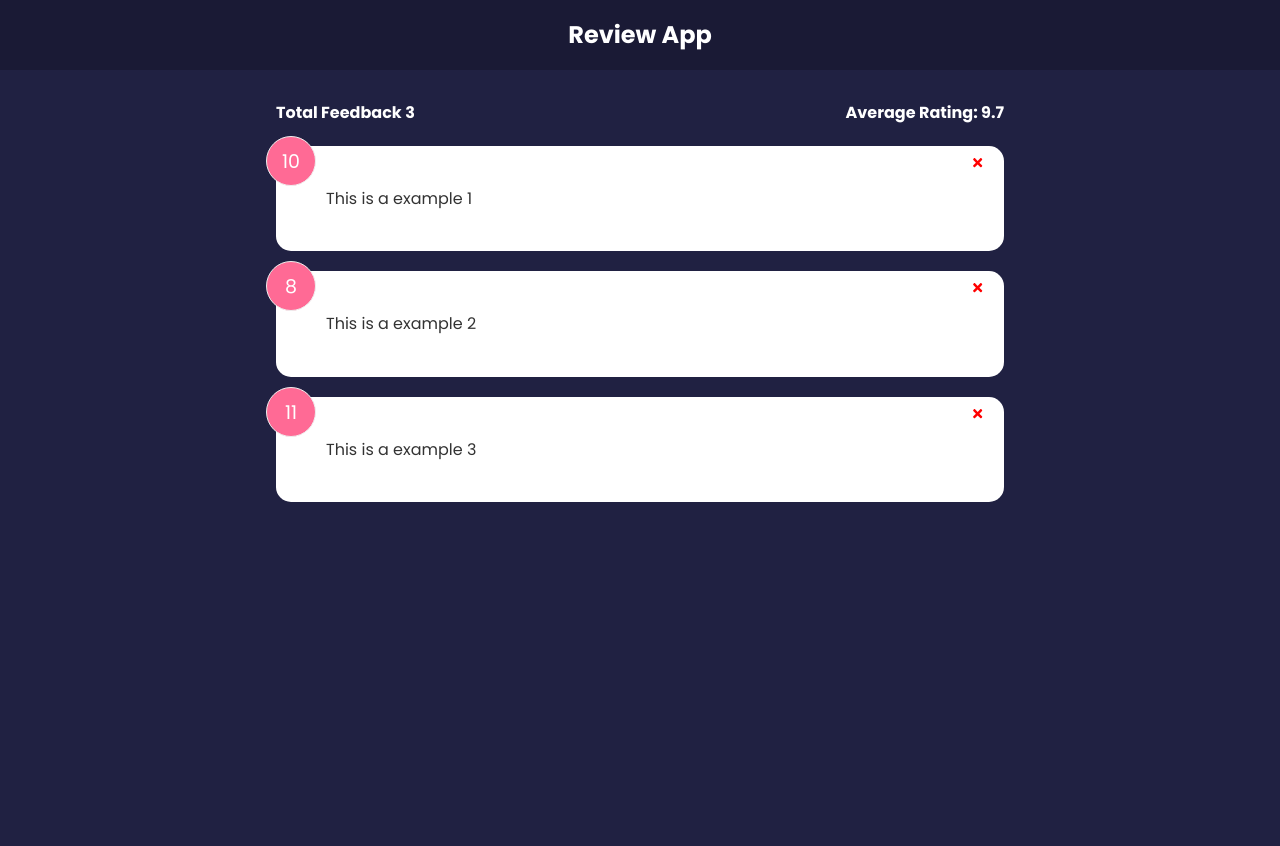
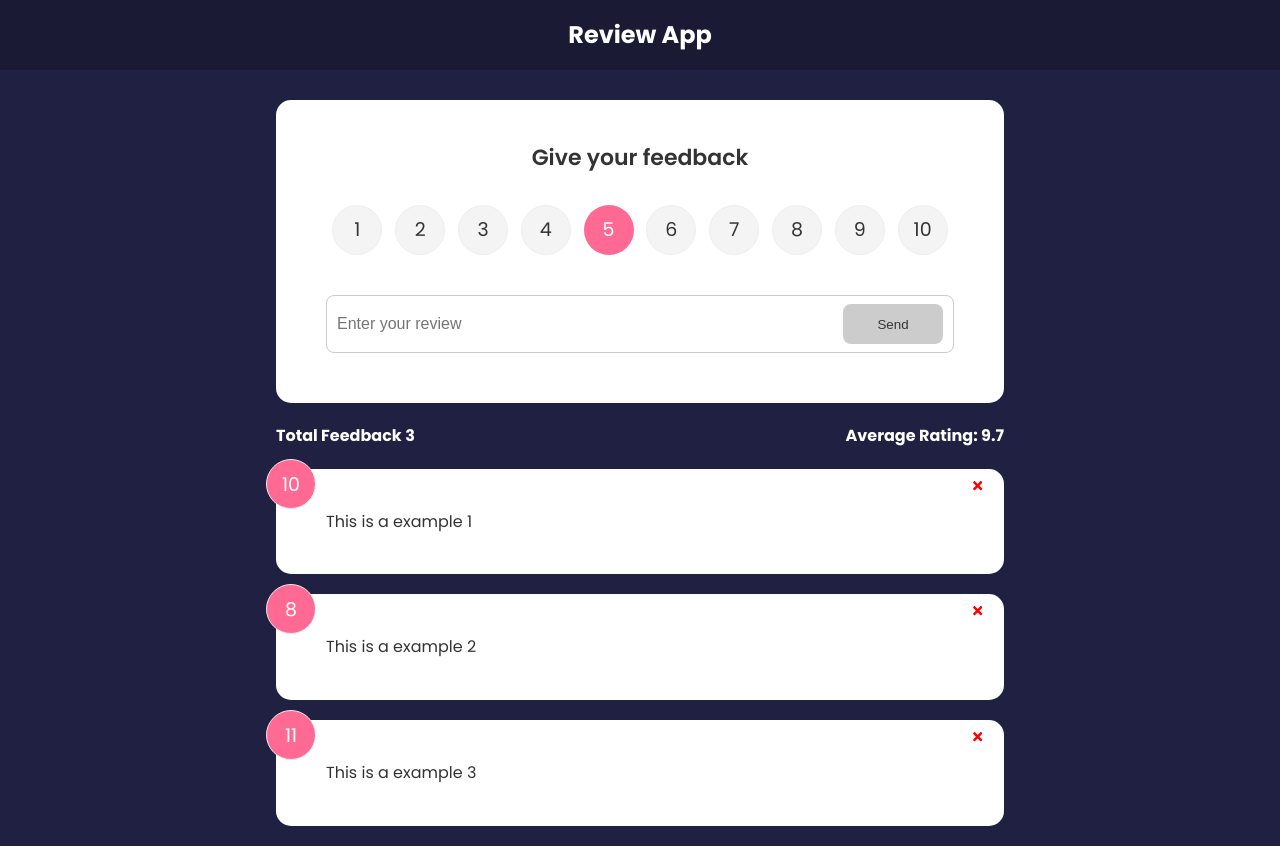
Before and after one commit to jaganjavid/keerthana-batch, a React (Create React App) app in the folder react/review-app/: page / in a window 1280 px wide. Before the commit the page ends 800 px from the top, so only its background shows below. Built offline with nearby package versions, Linux system fonts and the light colour scheme.

Commit message:
rating added

```diff
--- a/react/review-app/src/App.js
+++ b/react/review-app/src/App.js
@@ -2,7 +2,7 @@
 import Header from "./components/Header"
 import FeedbackList from "./components/FeedbackList"
 import FeedbackStats from "./components/FeedbackStats"
-
+import FeedbackForm from "./components/FeedbackForm"
 
 const App = () => {
 
@@ -41,6 +41,7 @@
     <>
       <Header/>
       <div className="container">
+        <FeedbackForm/>
         <FeedbackStats feedback={feedback}/>
         <FeedbackList feedback={feedback} handleDelete={deleteFeedback}/>
       </div>
--- /dev/null
+++ b/react/review-app/src/components/FeedbackForm.jsx
@@ -0,0 +1,50 @@
+import React, { useState } from 'react'
+import Card from './shared/Card'
+import Button from './shared/Button';
+import RatingSelect from './RatingSelect';
+
+
+const FeedbackForm = () => {
+
+  const [text, setText] = useState("");
+  const [btnDisabled, setBtnDisabled] = useState(true);
+  const [message, setMessage] = useState("");
+
+  const handleTextChange = (e) => {
+
+    if(text === ""){
+        setBtnDisabled(true);
+        setMessage(null);
+    }else if(text !== "" && text.trim().length <= 10){
+        setBtnDisabled(true);
+        setMessage("Text must be at least 10 characters");
+    }else{
+        setBtnDisabled(false);
+        setMessage("");
+    }
+
+    setText(e.target.value);
+  }
+
+  return (
+    <Card>
+       <form>
+          <h2>Give your feedback</h2>
+
+          <RatingSelect/>
+
+          <div className='input-group'>
+            <input type="text" placeholder='Enter your review' value={text} onChange={handleTextChange}/>
+            <Button type="submit" isDisabled={btnDisabled} version="secondary">
+                Send
+            </Button>
+
+          </div>
+       </form>
+
+       <p className='message'>{message && message}</p>
+    </Card>
+  )
+}
+
+export default FeedbackForm
--- /dev/null
+++ b/react/review-app/src/components/RatingSelect.jsx
@@ -0,0 +1,110 @@
+import React, { useState } from 'react'
+
+const RatingSelect = () => {
+
+    const [selected, setSelected] = useState(5);
+
+
+    const handleChange = (e) => {
+
+        setSelected(+e.target.value);
+    }
+
+
+  return (
+    <ul className='rating'>
+        <li>
+            <input type="radio"
+            id='num1'
+            name='rating'
+            value={1}
+            onChange={handleChange}
+            checked={selected === 1}/>
+            <label htmlFor={"num1"}>1</label>
+        </li>
+        <li>
+            <input type="radio"
+            id='num2'
+            name='rating'
+            value={2}
+            checked={selected === 2}
+            onChange={handleChange}/>
+            <label htmlFor={"num2"}>2</label>
+        </li>
+        <li>
+            <input type="radio"
+            id='num3'
+            name='rating'
+            value={3}
+            checked={selected === 3}
+            onChange={handleChange}/>
+            <label htmlFor={"num3"}>3</label>
+        </li>
+        <li>
+            <input type="radio"
+            id='num4'
+            name='rating'
+            value={4}
+            checked={selected === 4}
+            onChange={handleChange}/>
+            <label htmlFor={"num4"}>4</label>
+        </li>
+        <li>
+            <input type="radio"
+            id='num5'
+            name='rating'
+            value={5}
+            checked={selected === 5}
+            onChange={handleChange}/>
+            <label htmlFor={"num5"}>5</label>
+        </li>
+        <li>
+            <input type="radio"
+            id='num6'
+            name='rating'
+            value={6}
+            checked={selected === 6}
+            onChange={handleChange}/>
+            <label htmlFor={"num6"}>6</label>
+        </li>
+        <li>
+            <input type="radio"
+            id='num7'
+            name='rating'
+            value={7}
+            checked={selected === 7}
+            onChange={handleChange}/>
+            <label htmlFor={"num7"}>7</label>
+        </li>
+        <li>
+            <input type="radio"
+            id='num8'
+            name='rating'
+            value={8}
+            checked={selected === 8}
+            onChange={handleChange}/>
+            <label htmlFor={"num8"}>8</label>
+        </li>
+        <li>
+            <input type="radio"
+            id='num9'
+            name='rating'
+            value={9}
+            checked={selected === 9}
+            onChange={handleChange}/>
+            <label htmlFor={"num9"}>9</label>
+        </li>
+        <li>
+            <input type="radio"
+            id='num10'
+            name='rating'
+            value={10}
+            checked={selected === 10}
+            onChange={handleChange}/>
+            <label htmlFor={"num10"}>10</label>
+        </li>
+    </ul>
+  )
+}
+
+export default RatingSelect
--- /dev/null
+++ b/react/review-app/src/components/shared/Button.jsx
@@ -0,0 +1,17 @@
+import React from 'react'
+
+const Button = ({children, version, type, isDisabled}) => {
+  return (
+    <button type={type} disabled={isDisabled} className={`btn btn-${version}`}>
+        {children}
+    </button>
+  )
+}
+
+Button.defaultProps = {
+    version: "primary",
+    type: "button",
+    isDisabled: false
+}
+
+export default Button
--- a/react/review-app/src/index.css
+++ b/react/review-app/src/index.css
@@ -163,6 +163,7 @@
   background: #ff6a95;
 }
 
+
 .btn:hover {
   transform: scale(0.98);
   opacity: 0.9;
```
